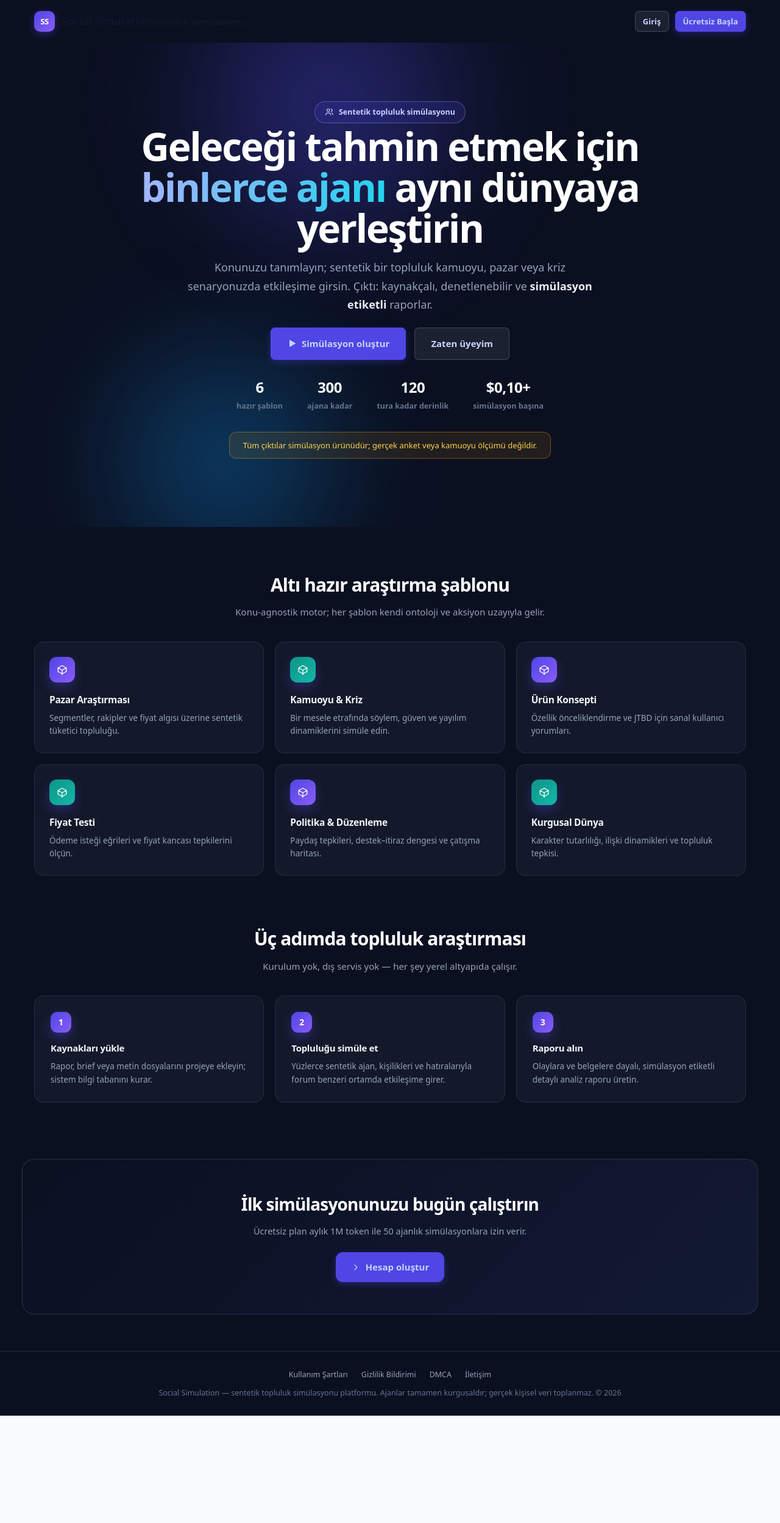
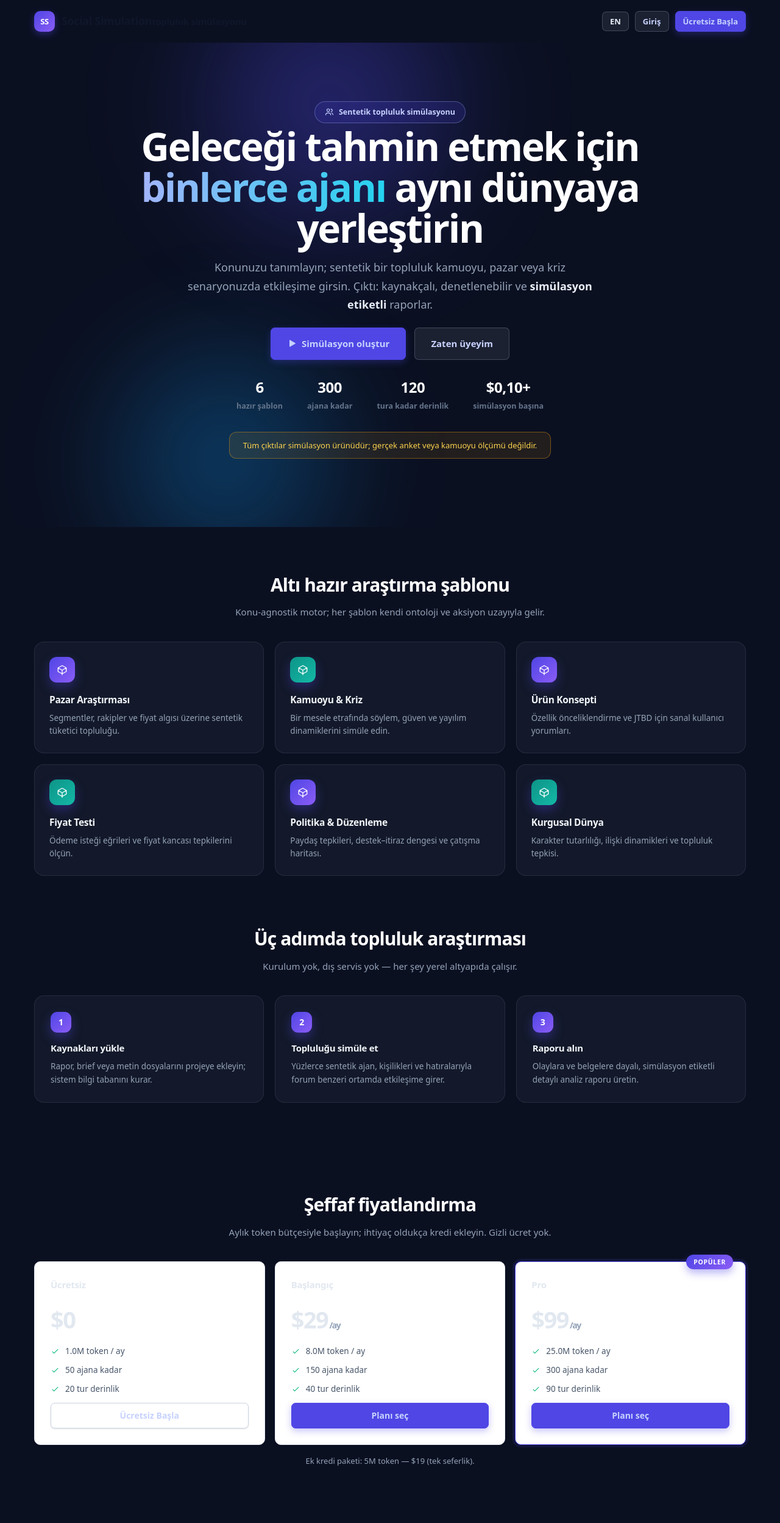
Before and after one commit to asbajans/SS, a React (Vite) app in the folder web/: page / in a window 1280 px wide. Shown: the top 2497 px of the page at 61% size. Before the commit the page ends 2321 px from the top, so only its background shows below. Built offline with nearby package versions, Linux system fonts and the light colour scheme; no server answers.

Commit message:
feat(f5): bilingual landing with public pricing

```diff
--- a/web/src/App.jsx
+++ b/web/src/App.jsx
@@ -1,15 +1,140 @@
+import { useEffect, useState } from "react";
 import { Link } from "react-router-dom";
 
-import { TEMPLATES } from "./api.js";
+import { api, fmtTokens, TEMPLATES } from "./api.js";
 import Icon from "./icons.jsx";
 
-const STEPS = [
-  { t: "Kaynakları yükle", d: "Rapor, brief veya metin dosyalarını projeye ekleyin; sistem bilgi tabanını kurar." },
-  { t: "Topluluğu simüle et", d: "Yüzlerce sentetik ajan, kişilikleri ve hatıralarıyla forum benzeri ortamda etkileşime girer." },
-  { t: "Raporu alın", d: "Olaylara ve belgelere dayalı, simülasyon etiketli detaylı analiz raporu üretin." },
+const TEMPLATE_EN = {
+  market_research: ["Market Research", "Synthetic consumer community on segments, competitors and price perception."],
+  public_opinion: ["Public Opinion & Crisis", "Simulate discourse, trust and diffusion dynamics around an issue."],
+  concept_test: ["Product Concept", "Virtual user feedback for feature prioritization and jobs-to-be-done."],
+  price_probe: ["Price Testing", "Measure willingness-to-pay curves and price-hook reactions."],
+  policy_review: ["Policy & Regulation", "Stakeholder reactions, support–opposition balance and conflict maps."],
+  fiction_review: ["Fictional Worlds", "Character consistency, relationship dynamics and community response."],
+};
+
+const FALLBACK_PLANS = [
+  { key: "free", price: 0, token_budget: 1_000_000, agents: 50, rounds: 20 },
+  { key: "starter", price: 29, token_budget: 8_000_000, agents: 150, rounds: 40 },
+  { key: "pro", price: 99, token_budget: 25_000_000, agents: 300, rounds: 90 },
 ];
 
+const COPY = {
+  tr: {
+    navSub: "topluluk simülasyonu",
+    login: "Giriş",
+    start: "Ücretsiz Başla",
+    heroTag: "Sentetik topluluk simülasyonu",
+    heroTitleA: "Geleceği tahmin etmek için",
+    heroTitleEm: "binlerce ajanı",
+    heroTitleB: "aynı dünyaya yerleştirin",
+    heroLead: "Konunuzu tanımlayın; sentetik bir topluluk kamuoyu, pazar veya kriz senaryonuzda etkileşime girsin. Çıktı: kaynakçalı, denetlenebilir ve",
+    heroLeadStrong: "simülasyon etiketli",
+    heroLeadEnd: "raporlar.",
+    heroCta: "Simülasyon oluştur",
+    heroCta2: "Zaten üyeyim",
+    stats: [["6", "hazır şablon"], ["300", "ajana kadar"], ["120", "tura kadar derinlik"], ["$0,10+", "simülasyon başına"]],
+    disclaimer: "Tüm çıktılar simülasyon ürünüdür; gerçek anket veya kamuoyu ölçümü değildir.",
+    templatesTitle: "Altı hazır araştırma şablonu",
+    templatesSub: "Konu-agnostik motor; her şablon kendi ontoloji ve aksiyon uzayıyla gelir.",
+    stepsTitle: "Üç adımda topluluk araştırması",
+    stepsSub: "Kurulum yok, dış servis yok — her şey yerel altyapıda çalışır.",
+    steps: [
+      ["Kaynakları yükle", "Rapor, brief veya metin dosyalarını projeye ekleyin; sistem bilgi tabanını kurar."],
+      ["Topluluğu simüle et", "Yüzlerce sentetik ajan, kişilikleri ve hatıralarıyla forum benzeri ortamda etkileşime girer."],
+      ["Raporu alın", "Olaylara ve belgelere dayalı, simülasyon etiketli detaylı analiz raporu üretin."],
+    ],
+    popular: "Popüler",
+    pricingTitle: "Şeffaf fiyatlandırma",
+    pricingSub: "Aylık token bütçesiyle başlayın; ihtiyaç oldukça kredi ekleyin. Gizli ücret yok.",
+    perMonth: "/ay",
+    free: "Ücretsiz",
+    starter: "Başlangıç",
+    pro: "Pro",
+    current: "Mevcut plan",
+    choose: "Planı seç",
+    tokens: "token / ay",
+    agents: "ajana kadar",
+    rounds: "tur derinlik",
+    creditsNote: "Ek kredi paketi: 5M token — $19 (tek seferlik).",
+    ctaTitle: "İlk simülasyonunuzu bugün çalıştırın",
+    ctaText: "Ücretsiz plan aylık 1M token ile 50 ajanlık simülasyonlara izin verir.",
+    ctaButton: "Hesap oluştur",
+    tos: "Kullanım Şartları",
+    privacy: "Gizlilik Bildirimi",
+    dmca: "DMCA",
+    contact: "İletişim",
+    footNote: "Social Simulation — sentetik topluluk simülasyonu platformu. Ajanlar tamamen kurgusaldır; gerçek kişisel veri toplanmaz.",
+  },
+  en: {
+    navSub: "community simulation",
+    login: "Sign in",
+    start: "Start free",
+    heroTag: "Synthetic community simulation",
+    heroTitleA: "Place",
+    heroTitleEm: "thousands of agents",
+    heroTitleB: "in the same world to see what comes next",
+    heroLead: "Describe your topic; a synthetic community engages with your public opinion, market or crisis scenario. Output: sourced, auditable and",
+    heroLeadStrong: "simulation-labeled",
+    heroLeadEnd: "reports.",
+    heroCta: "Create simulation",
+    heroCta2: "I already have an account",
+    stats: [["6", "ready templates"], ["300", "agents max"], ["120", "rounds deep"], ["$0.10+", "per simulation"]],
+    disclaimer: "All outputs are simulation artifacts; they are not real polls or public opinion measurements.",
+    templatesTitle: "Six ready research templates",
+    templatesSub: "Topic-agnostic engine; every template ships with its own ontology and action space.",
+    stepsTitle: "Community research in three steps",
+    stepsSub: "No setup, no third-party services — everything runs on local infrastructure.",
+    steps: [
+      ["Upload sources", "Add reports, briefs or text files to a project; the system builds a knowledge base."],
+      ["Simulate the community", "Hundreds of synthetic agents interact in a forum-like space with personalities and memories."],
+      ["Get the report", "Produce a detailed, simulation-labeled analysis grounded in events and documents."],
+    ],
+    popular: "Popular",
+    pricingTitle: "Transparent pricing",
+    pricingSub: "Start with a monthly token budget; add credits as you grow. No hidden fees.",
+    perMonth: "/mo",
+    free: "Free",
+    starter: "Starter",
+    pro: "Pro",
+    current: "Current plan",
+    choose: "Choose plan",
+    tokens: "tokens / mo",
+    agents: "agents max",
+    rounds: "round depth",
+    creditsNote: "Extra credit pack: 5M tokens — $19 (one-time).",
+    ctaTitle: "Run your first simulation today",
+    ctaText: "The free plan includes 1M tokens per month and simulations with up to 50 agents.",
+    ctaButton: "Create account",
+    tos: "Terms of Service",
+    privacy: "Privacy Notice",
+    dmca: "DMCA",
+    contact: "Contact",
+    footNote: "Social Simulation — synthetic community simulation platform. Agents are entirely fictional; no real personal data is collected.",
+  },
+};
+
 export default function App() {
+  const [lang, setLang] = useState(() => localStorage.getItem("ss_lang") || "tr");
+  const [plans, setPlans] = useState(FALLBACK_PLANS);
+  const t = COPY[lang] ?? COPY.tr;
+
+  useEffect(() => {
+    localStorage.setItem("ss_lang", lang);
+  }, [lang]);
+
+  useEffect(() => {
+    api("/api/billing/plans")
+      .then((data) => {
+        if (Array.isArray(data?.plans) && data.plans.length > 0) setPlans(data.plans);
+      })
+      .catch(() => {});
+  }, []);
+
+  function planName(key) {
+    return t[key] ?? key;
+  }
+
   return (
     <div className="landing">
       <nav className="landing-nav">
@@ -17,88 +142,115 @@ export default function App() {
           <span className="brand-mark">SS</span>
           <span className="brand-name">
             Social Simulation
-            <small>topluluk simülasyonu</small>
+            <small>{t.navSub}</small>
           </span>
         </div>
         <div className="row">
-          <Link className="btn btn-dark btn-sm" to="/login">Giriş</Link>
-          <Link className="btn btn-primary btn-sm" to="/register">Ücretsiz Başla</Link>
+          <button className="btn btn-dark btn-sm" type="button" onClick={() => setLang(lang === "tr" ? "en" : "tr")}>
+            {lang === "tr" ? "EN" : "TR"}
+          </button>
+          <Link className="btn btn-dark btn-sm" to="/login">{t.login}</Link>
+          <Link className="btn btn-primary btn-sm" to="/register">{t.start}</Link>
         </div>
       </nav>
 
       <header className="landing-hero">
-        <span className="hero-tag"><Icon name="users" size={15} /> Sentetik topluluk simülasyonu</span>
+        <span className="hero-tag"><Icon name="users" size={15} /> {t.heroTag}</span>
         <h1>
-          Geleceği tahmin etmek için <em>binlerce ajanı</em> aynı dünyaya yerleştirin
+          {t.heroTitleA} <em>{t.heroTitleEm}</em> {t.heroTitleB}
         </h1>
         <p className="lead">
-          Konunuzu tanımlayın; sentetik bir topluluk kamuoyu, pazar veya kriz senaryonuzda etkileşime girsin.
-          Çıktı: kaynakçalı, denetlenebilir ve{" "}
-          <strong style={{ color: "#e8edf7" }}>simülasyon etiketli</strong> raporlar.
+          {t.heroLead}{" "}
+          <strong style={{ color: "#e8edf7" }}>{t.heroLeadStrong}</strong> {t.heroLeadEnd}
         </p>
         <div className="hero-cta">
-          <Link className="btn btn-primary" to="/register"><Icon name="play" size={16} /> Simülasyon oluştur</Link>
-          <Link className="btn btn-dark" to="/login">Zaten üyeyim</Link>
+          <Link className="btn btn-primary" to="/register"><Icon name="play" size={16} /> {t.heroCta}</Link>
+          <Link className="btn btn-dark" to="/login">{t.heroCta2}</Link>
         </div>
         <div className="hero-stats">
-          <div><b>6</b><span>hazır şablon</span></div>
-          <div><b>300</b><span>ajana kadar</span></div>
-          <div><b>120</b><span>tura kadar derinlik</span></div>
-          <div><b>$0,10+</b><span>simülasyon başına</span></div>
+          {t.stats.map(([n, label]) => (
+            <div key={label}><b>{n}</b><span>{label}</span></div>
+          ))}
         </div>
-        <div className="disclaimer-strip">
-          Tüm çıktılar simülasyon ürünüdür; gerçek anket veya kamuoyu ölçümü değildir.
-        </div>
+        <div className="disclaimer-strip">{t.disclaimer}</div>
       </header>
 
       <section className="landing-section">
-        <h2>Altı hazır araştırma şablonu</h2>
-        <p className="sub">Konu-agnostik motor; her şablon kendi ontoloji ve aksiyon uzayıyla gelir.</p>
+        <h2>{t.templatesTitle}</h2>
+        <p className="sub">{t.templatesSub}</p>
         <div className="feature-grid">
-          {TEMPLATES.map((t, i) => (
-            <article className="feature" key={t.key}>
-              <span className="f-icon" style={{ background: i % 2 === 0 ? "var(--grad)" : "linear-gradient(135deg,#0d9488,#14b8a6)" }}>
-                <Icon name="box" />
-              </span>
-              <h3>{t.name}</h3>
-              <p>{t.desc}</p>
-            </article>
-          ))}
+          {TEMPLATES.map((tpl, i) => {
+            const [name, desc] = lang === "en" ? TEMPLATE_EN[tpl.key] ?? [tpl.name, tpl.desc] : [tpl.name, tpl.desc];
+            return (
+              <article className="feature" key={tpl.key}>
+                <span className="f-icon" style={{ background: i % 2 === 0 ? "var(--grad)" : "linear-gradient(135deg,#0d9488,#14b8a6)" }}>
+                  <Icon name="box" />
+                </span>
+                <h3>{name}</h3>
+                <p>{desc}</p>
+              </article>
+            );
+          })}
         </div>
       </section>
 
       <section className="landing-section" style={{ paddingTop: 8 }}>
-        <h2>Üç adımda topluluk araştırması</h2>
-        <p className="sub">Kurulum yok, dış servis yok — her şey yerel altyapıda çalışır.</p>
+        <h2>{t.stepsTitle}</h2>
+        <p className="sub">{t.stepsSub}</p>
         <div className="steps-row">
-          {STEPS.map((s, i) => (
-            <div className="step-card" key={s.t}>
+          {t.steps.map(([title, desc], i) => (
+            <div className="step-card" key={title}>
               <span className="n">{i + 1}</span>
-              <h3>{s.t}</h3>
-              <p>{s.d}</p>
+              <h3>{title}</h3>
+              <p>{desc}</p>
             </div>
           ))}
         </div>
       </section>
 
+      <section className="landing-section landing-pricing">
+        <h2>{t.pricingTitle}</h2>
+        <p className="sub">{t.pricingSub}</p>
+        <div className="grid-3">
+          {plans.map((p) => {
+            const isFree = p.key === "free";
+            return (
+              <div className={`card plan-card${p.key === "pro" ? " current" : ""}`} key={p.key}>
+                {p.key === "pro" && <span className="plan-tag">{t.popular.toUpperCase()}</span>}
+                <h3>{planName(p.key)}</h3>
+                <div className="plan-price">${p.price}<span> {p.price > 0 ? t.perMonth : ""}</span></div>
+                <ul className="plan-feats">
+                  <li><Icon name="check" size={15} /> {fmtTokens(p.token_budget)} {t.tokens}</li>
+                  <li><Icon name="check" size={15} /> {p.agents} {t.agents}</li>
+                  <li><Icon name="check" size={15} /> {p.rounds} {t.rounds}</li>
+                </ul>
+                <Link className={`btn${isFree ? "" : " btn-primary"} btn-block`} to="/register">
+                  {isFree ? t.start : t.choose}
+                </Link>
+              </div>
+            );
+          })}
+        </div>
+        <p className="pricing-note">{t.creditsNote}</p>
+      </section>
+
       <section className="landing-cta-band">
-        <h2>İlk simülasyonunuzu bugün çalıştırın</h2>
-        <p>Ücretsiz plan aylık 1M token ile 50 ajanlık simülasyonlara izin verir.</p>
+        <h2>{t.ctaTitle}</h2>
+        <p>{t.ctaText}</p>
         <Link className="btn btn-primary btn-lg" to="/register">
-          <Icon name="arrowLeft" size={16} style={{ transform: "rotate(180deg)" }} /> Hesap oluştur
+          <Icon name="arrowLeft" size={16} style={{ transform: "rotate(180deg)" }} /> {t.ctaButton}
         </Link>
       </section>
 
       <footer className="landing-foot">
         <div className="legal">
-          <a href="#tos">Kullanım Şartları</a>
-          <a href="#privacy">Gizlilik Bildirimi</a>
-          <a href="#dmca">DMCA</a>
-          <a href="#contact">İletişim</a>
+          <a href="#tos">{t.tos}</a>
+          <a href="#privacy">{t.privacy}</a>
+          <a href="#dmca">{t.dmca}</a>
+          <a href="#contact">{t.contact}</a>
         </div>
         <p>
-          Social Simulation — sentetik topluluk simülasyonu platformu. Ajanlar tamamen kurgusaldır;
-          gerçek kişisel veri toplanmaz. © {new Date().getFullYear()}
+          {t.footNote} © {new Date().getFullYear()}
         </p>
       </footer>
     </div>
--- a/web/src/styles.css
+++ b/web/src/styles.css
@@ -381,6 +381,8 @@ table.tbl { width: 100%; border-collapse: collapse; font-size: 13.5px; }
 .credit-pack { display: flex; align-items: center; justify-content: space-between; gap: 18px; }
 .credit-pack-side { display: flex; align-items: center; gap: 16px; }
 .credit-pack .plan-price { font-size: 28px; }
+.pricing-note { text-align: center; color: var(--muted); font-size: 13px; margin-top: 16px; }
+.landing-pricing .plan-card .btn { margin-top: auto; }
 
 /* ---------- admin ---------- */
 .model-form { background: #fafbfc; border-top: 1px solid var(--border); padding: 20px 18px; }
```
